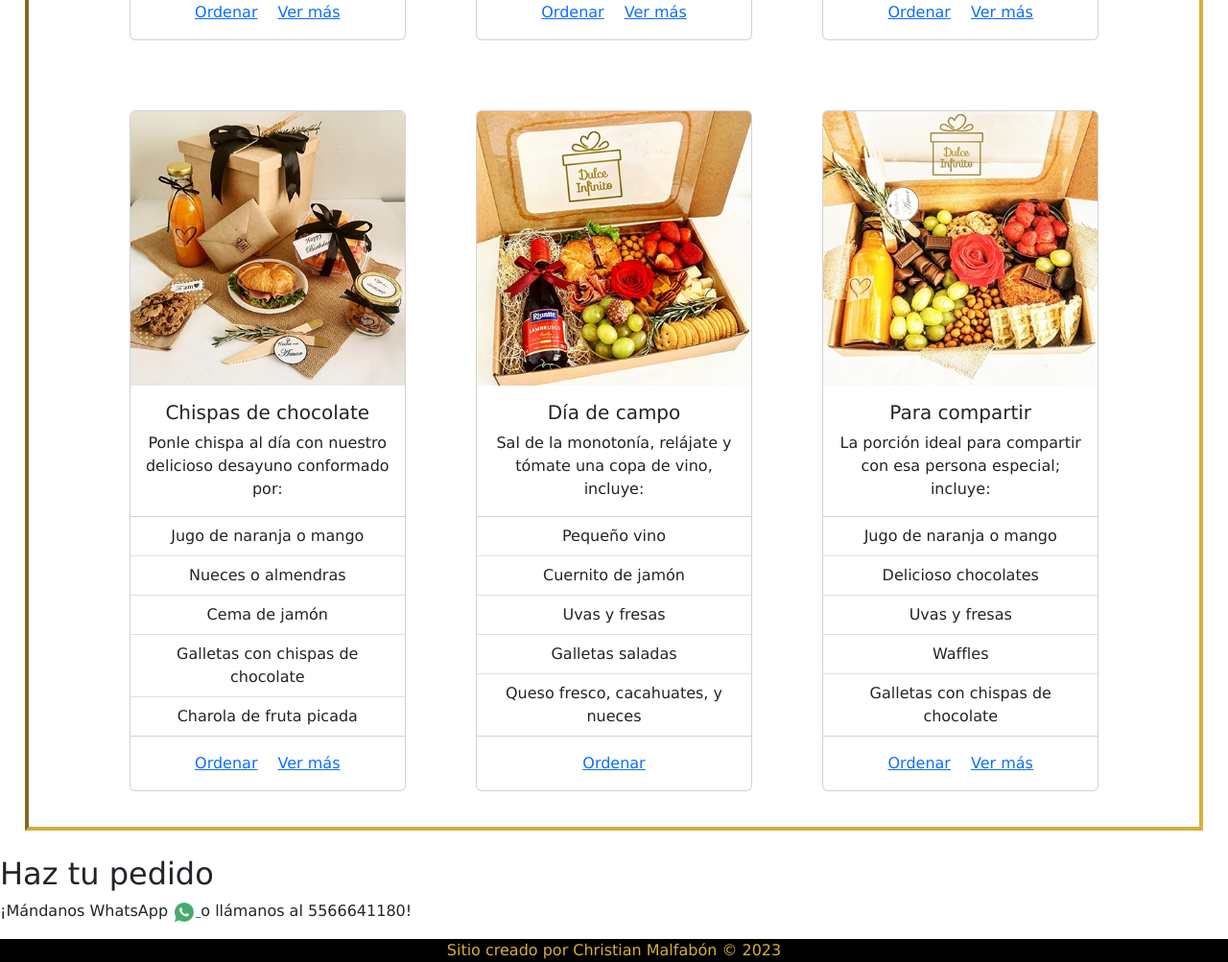
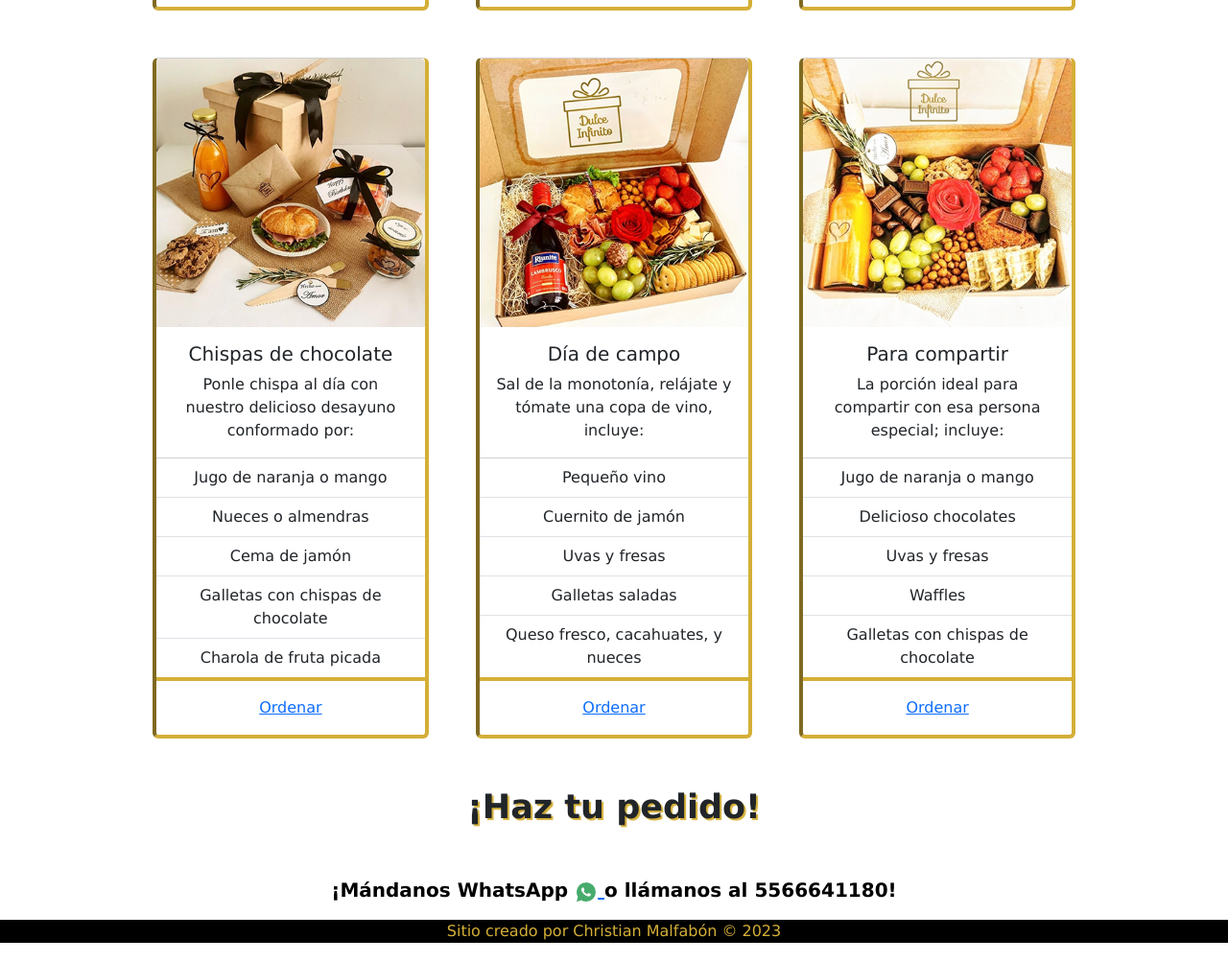
Before and after one commit to ChristianMalfabon/PreEntrega2ChristianMafabon, a website: page PreEntrega2ChristianMalfabon/pages/desayunos.html in a window 1280 px wide. Shown: the part 956-1959 px from the top of the page at 96% size. Drawn offline with nearby package versions, Linux system fonts and the light colour scheme.

Commit message:
landindg desayuno terminado con sass y animación

```diff
--- a/PreEntrega2ChristianMalfabon/pages/desayunos.html
+++ b/PreEntrega2ChristianMalfabon/pages/desayunos.html
@@ -7,7 +7,8 @@
     <link rel="shortcut icon" href="../assets/images/favicon.jpeg">
     <!-- <link rel="stylesheet" href="../css/styles.css"> -->
     <link href="https://cdn.jsdelivr.net/npm/bootstrap@5.3.2/dist/css/bootstrap.min.css" rel="stylesheet" integrity="sha384-T3c6CoIi6uLrA9TneNEoa7RxnatzjcDSCmG1MXxSR1GAsXEV/Dwwykc2MPK8M2HN" crossorigin="anonymous">
-    <link rel="stylesheet" href="../css/gridStyles.css">
+    <!-- <link rel="stylesheet" href="../css/gridStyles.css"> -->
+    <link rel="stylesheet" href="../css/style.css">
 
 
 </head>
@@ -20,7 +21,15 @@
 
     </header>
 
-    <nav id="menu">
+    <nav class="nav nav-pills flex-column flex-sm-row">
+      <a class="flex-sm-fill text-sm-center nav-link " href="../index.html">Inicio</a>
+      <a class="flex-sm-fill text-sm-center nav-link active" href="./pages/desayunos.html">Desayunos</a>
+      <a class="flex-sm-fill text-sm-center nav-link " href="./quienesSomos.html">Quienes Somos</a>
+      <a class="flex-sm-fill text-sm-center nav-link " aria-current="page" href="./contacto.html">Contacto</a>
+      <a class="flex-sm-fill text-sm-center nav-link " href="./preguntasFrecuentes.html">PreguntasFrecuentes</a>
+  </nav>
+
+    <!-- <nav id="menu">
         <ul>
             <li> <a href="../index.html"  >Inicio</a> </li>
             <li> <a href= "./desayunos.html" >Desayunos</a> </li>
@@ -28,7 +37,7 @@
             <li> <a href="./contacto.html"  >Contacto</a></li>
             <li> <a href="./preguntasFrecuentes.html"  >Preguntas Frecuentes</a></li>
         </ul>
-    </nav>
+    </nav> -->
 
      <!-- Contenido principal del landing -->
 
@@ -55,7 +64,6 @@
                   </ul>
                   <div class="card-body">
                     <a href="https://wa.me/525566641180" class="card-link" target="_blank" >Ordenar</a>
-                    <a href="../pages/desayunos.html" class="card-link">Ver más</a>
                   </div>
 
             </div>
@@ -78,7 +86,6 @@
                   </ul>
                   <div class="card-body">
                     <a href="https://wa.me/525566641180" class="card-link" target="_blank" >Ordenar</a>
-                    <a href="../pages/desayunos.html" class="card-link">Ver más</a>
                   </div>
 
             </div>
@@ -101,7 +108,6 @@
                   </ul>
                   <div class="card-body">
                     <a href="https://wa.me/525566641180" class="card-link" target="_blank" >Ordenar</a>
-                    <a href="../pages/desayunos.html" class="card-link">Ver más</a>
                   </div>
 
             </div>
@@ -125,7 +131,6 @@
                   </ul>
                   <div class="card-body">
                     <a href="https://wa.me/525566641180" class="card-link" target="_blank" >Ordenar</a>
-                    <a href="../pages/desayunos.html" class="card-link">Ver más</a>
                   </div>
 
             </div>
@@ -170,7 +175,6 @@
                   </ul>
                   <div class="card-body">
                     <a href="https://wa.me/525566641180" class="card-link" target="_blank" >Ordenar</a>
-                    <a href="../pages/desayunos.html" class="card-link">Ver más</a>
                   </div>
 
             </div>
@@ -213,9 +217,9 @@
 
     </section>
 
-    <div>
-        <h2>Haz tu pedido</h2>
-        <p> ¡Mándanos WhatsApp <a href="https://wa.me/525566641180" target="_blank" > <img class="WhatsApp" src="../assets/images/whatsapp-fill.png" alt="logo de whatsApp"> </a>
+    <div class="pedido" >
+        <h2  >¡Haz tu pedido!</h2>
+        <p class="animacion" > ¡Mándanos WhatsApp <a href="https://wa.me/525566641180" target="_blank" > <img class="WhatsApp" src="../assets/images/whatsapp-fill.png" alt="logo de whatsApp"> </a>
              o llámanos al 5566641180!</p>
 
 
--- a/PreEntrega2ChristianMalfabon/sass/layout/_contenido.scss
+++ b/PreEntrega2ChristianMalfabon/sass/layout/_contenido.scss
@@ -53,3 +53,27 @@
     border-bottom: 4px inset $primary;
     border-right: 4px inset $primary;
 }
+
+.pedido{
+    text-align: center;
+}
+    .pedido p{
+        font-weight: bold;
+        color: $secondary;
+        font-size: 20px;
+        margin-top: 4%;
+
+    }
+
+    .animacion {
+        animation: flicker 1s infinite;
+      }
+
+      @keyframes flicker {
+        0%, 100% {
+          opacity: 1;
+        }
+        50% {
+          opacity: 0.5;
+        }
+      }
```
Also changed, not shown: PreEntrega2ChristianMalfabon/css/style.css, PreEntrega2ChristianMalfabon/index.html (line endings or trailing spaces), PreEntrega2ChristianMalfabon/sass/layout/_layout.scss (line endings or trailing spaces), 1 other file.
